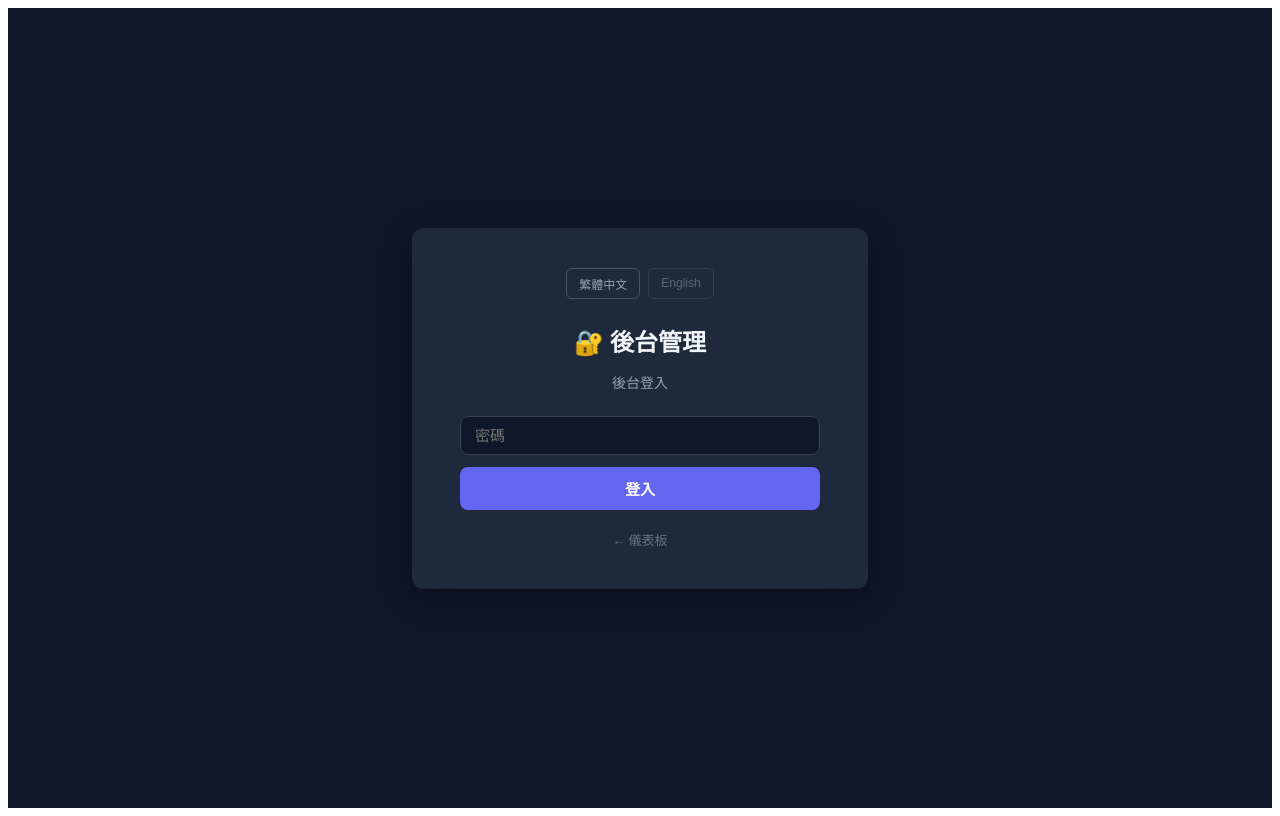
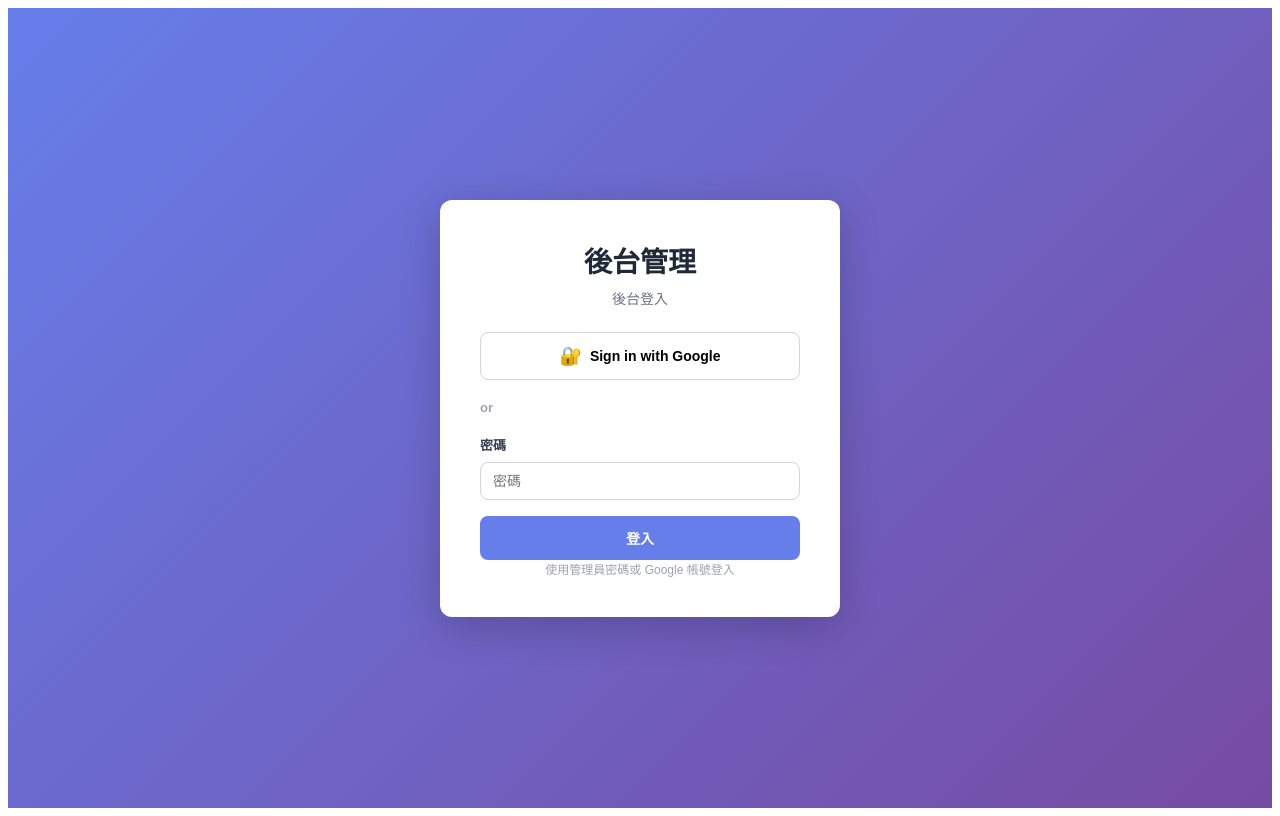
Before and after one commit to kinai9661/ezif, a Next.js app: page /admin/login in a window 1280 px wide. Built offline with nearby package versions, Linux system fonts and the light colour scheme.

Commit message:
feat: 加入 Google OAuth 登入功能

```diff
--- a/package.json
+++ b/package.json
@@ -16,6 +16,7 @@
     "bcryptjs": "^3.0.3",
     "jsonwebtoken": "^9.0.3",
     "next": "14.2.3",
+    "next-auth": "^4.24.13",
     "react": "^18",
     "react-dom": "^18"
   },
--- a/pages/admin/login.tsx
+++ b/pages/admin/login.tsx
@@ -1,18 +1,19 @@
-import { useState, FormEvent } from 'react';
+import { FormEvent, useState } from 'react';
 import { useRouter } from 'next/router';
+import { signIn } from 'next-auth/react';
 import { useTranslation } from '../../lib/useTranslation';
 
 export default function AdminLogin() {
   const router = useRouter();
   const { t, locale } = useTranslation();
   const [password, setPassword] = useState('');
+  const [error, setError] = useState('');
   const [loading, setLoading] = useState(false);
-  const [error, setError] = useState('');
 
-  const handleSubmit = async (e: FormEvent) => {
+  const handlePasswordSubmit = async (e: FormEvent) => {
     e.preventDefault();
+    setLoading(true);
     setError('');
-    setLoading(true);
     try {
       const res = await fetch('/api/admin/auth', {
         method: 'POST',
@@ -20,9 +21,11 @@ export default function AdminLogin() {
         body: JSON.stringify({ password }),
       });
       const data = await res.json();
-      if (!res.ok) { setError(data.error || t('login.loginFailed')); return; }
-      const redirect = (router.query.redirect as string) || '/admin';
-      router.push(redirect);
+      if (!res.ok) {
+        setError(data.error || t('login.loginFailed'));
+        return;
+      }
+      router.push('/admin');
     } catch {
       setError(t('login.loginFailed'));
     } finally {
@@ -30,58 +33,81 @@ export default function AdminLogin() {
     }
   };
 
-  const handleChangeLanguage = (newLocale: string) => {
-    router.push(router.asPath, router.asPath, { locale: newLocale });
+  const handleGoogleSignIn = async () => {
+    setLoading(true);
+    try {
+      const result = await signIn('google', { redirect: false });
+      if (result?.ok) {
+        router.push('/admin');
+      } else {
+        setError(result?.error || t('login.loginFailed'));
+      }
+    } catch {
+      setError(t('login.loginFailed'));
+    } finally {
+      setLoading(false);
+    }
   };
 
   return (
-    <div style={styles.bg}>
-      <div style={styles.card}>
-        <div style={styles.langSwitcher}>
-          <button
-            onClick={() => handleChangeLanguage('zh-TW')}
-            style={{...styles.langBtn, opacity: locale === 'zh-TW' ? 1 : 0.5}}
-          >
-            繁體中文
+    <div style={s.bg}>
+      <div style={s.container}>
+        <div style={s.card}>
+          <h1 style={s.title}>{t('admin.title')}</h1>
+          <p style={s.subtitle}>{t('login.title')}</p>
+
+          {error && <p style={s.error}>{error}</p>}
+
+          {/* Google 登入 */}
+          <button onClick={handleGoogleSignIn} disabled={loading} style={s.googleBtn}>
+            <span style={s.googleIcon}>🔐</span>
+            {loading ? t('common.loading') : 'Sign in with Google'}
           </button>
-          <button
-            onClick={() => handleChangeLanguage('en')}
-            style={{...styles.langBtn, opacity: locale === 'en' ? 1 : 0.5}}
-          >
-            English
-          </button>
+
+          <div style={s.divider}>
+            <span style={s.dividerText}>or</span>
           </div>
-        <h1 style={styles.title}>🔐 {t('admin.title')}</h1>
-        <p style={styles.sub}>{t('login.title')}</p>
-        <form onSubmit={handleSubmit}>
+
+          {/* 密碼登入 */}
+          <form onSubmit={handlePasswordSubmit}>
+            <label style={s.label}>{t('login.password')}</label>
             <input
               type="password"
               value={password}
               onChange={e => setPassword(e.target.value)}
+              style={s.input}
               placeholder={t('login.password')}
-            style={styles.input}
-            autoFocus
+              disabled={loading}
             />
-          {error && <p style={styles.error}>{error}</p>}
-          <button type="submit" disabled={loading || !password} style={styles.btn}>
-            {loading ? `${t('login.login')}中...` : t('login.login')}
+            <button type="submit" disabled={loading} style={s.submitBtn}>
+              {loading ? t('common.loading') : t('login.login')}
             </button>
           </form>
-        <a href="/" style={styles.back}>← {t('common.dashboard')}</a>
+
+          <p style={s.hint}>
+            {locale === 'en'
+              ? 'Use your admin password or Google account to login'
+              : '使用管理員密碼或 Google 帳號登入'}
+          </p>
+        </div>
       </div>
     </div>
   );
 }
 
-const styles: Record<string, React.CSSProperties> = {
-  bg: { minHeight: '100vh', display: 'flex', alignItems: 'center', justifyContent: 'center', background: '#0f172a' },
-  card: { background: '#1e293b', borderRadius: 12, padding: '40px 48px', width: '100%', maxWidth: 360, boxShadow: '0 8px 32px rgba(0,0,0,0.4)' },
-  langSwitcher: { display: 'flex', gap: 8, marginBottom: 24, justifyContent: 'center' },
-  langBtn: { padding: '6px 12px', borderRadius: 6, border: '1px solid #475569', background: 'transparent', color: '#94a3b8', fontSize: 12, cursor: 'pointer', transition: 'all 0.2s' },
-  title: { color: '#f1f5f9', fontSize: 24, fontWeight: 700, marginBottom: 8, textAlign: 'center' },
-  sub: { color: '#94a3b8', fontSize: 14, textAlign: 'center', marginBottom: 24 },
-  input: { width: '100%', padding: '10px 14px', borderRadius: 8, border: '1px solid #334155', background: '#0f172a', color: '#f1f5f9', fontSize: 15, outline: 'none', boxSizing: 'border-box', marginBottom: 8 },
-  error: { color: '#f87171', fontSize: 13, marginBottom: 8 },
-  btn: { width: '100%', padding: '11px 0', borderRadius: 8, border: 'none', background: '#6366f1', color: '#fff', fontSize: 15, fontWeight: 600, cursor: 'pointer', marginTop: 4 },
-  back: { display: 'block', textAlign: 'center', marginTop: 20, color: '#64748b', fontSize: 13, textDecoration: 'none' },
+const s: Record<string, React.CSSProperties> = {
+  bg: { minHeight: '100vh', background: 'linear-gradient(135deg, #667eea 0%, #764ba2 100%)', display: 'flex', alignItems: 'center', justifyContent: 'center', fontFamily: 'sans-serif' },
+  container: { width: '100%', maxWidth: 400, padding: '20px' },
+  card: { background: '#fff', borderRadius: 12, padding: 40, boxShadow: '0 10px 40px rgba(0,0,0,0.2)' },
+  title: { fontSize: 28, fontWeight: 700, color: '#1f2937', margin: '0 0 8px 0', textAlign: 'center' },
+  subtitle: { fontSize: 14, color: '#6b7280', textAlign: 'center', margin: '0 0 24px 0' },
+  error: { color: '#dc2626', fontSize: 13, marginBottom: 16, padding: '10px 12px', background: '#fee2e2', borderRadius: 6, textAlign: 'center' },
+  googleBtn: { width: '100%', padding: '12px 16px', background: '#fff', border: '1px solid #d1d5db', borderRadius: 8, cursor: 'pointer', fontWeight: 600, fontSize: 14, display: 'flex', alignItems: 'center', justifyContent: 'center', gap: 8, marginBottom: 16, transition: 'all 0.2s' },
+  googleIcon: { fontSize: 18 },
+  divider: { display: 'flex', alignItems: 'center', margin: '20px 0', gap: 12 },
+  dividerText: { color: '#9ca3af', fontSize: 13, fontWeight: 600 },
+  label: { display: 'block', color: '#374151', fontSize: 13, fontWeight: 600, marginBottom: 8 },
+  input: { width: '100%', padding: '10px 12px', borderRadius: 8, border: '1px solid #d1d5db', fontSize: 14, marginBottom: 16, boxSizing: 'border-box' },
+  submitBtn: { width: '100%', padding: '12px 16px', background: '#667eea', color: '#fff', border: 'none', borderRadius: 8, cursor: 'pointer', fontWeight: 600, fontSize: 14 },
+  hint: { fontSize: 12, color: '#9ca3af', textAlign: 'center', marginTop: 16, margin: 0 },
 };
```
Also changed, not shown: pages/api/auth/[...nextauth].ts (added, +42 -0 lines), 1 other file (tests, documents, lock files or other folders). Lines whose indentation alone changed are shown as unchanged.
